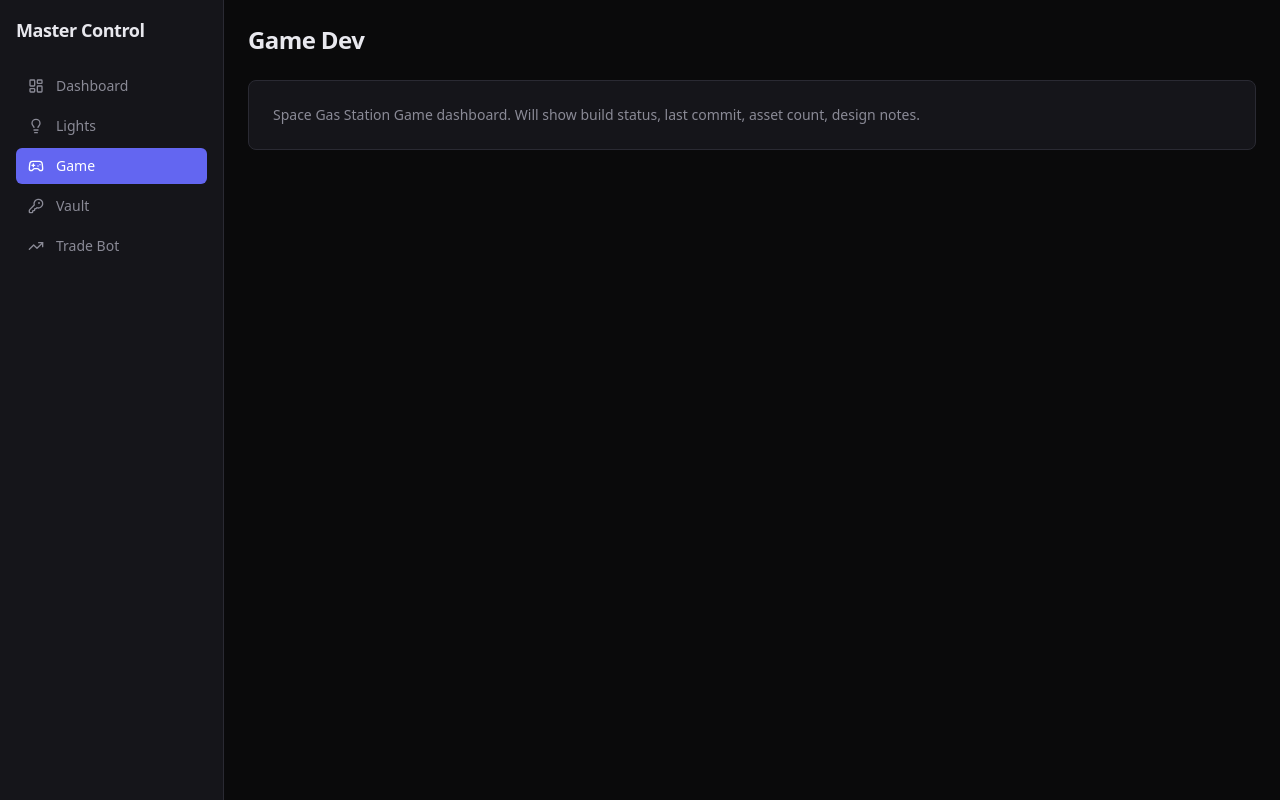
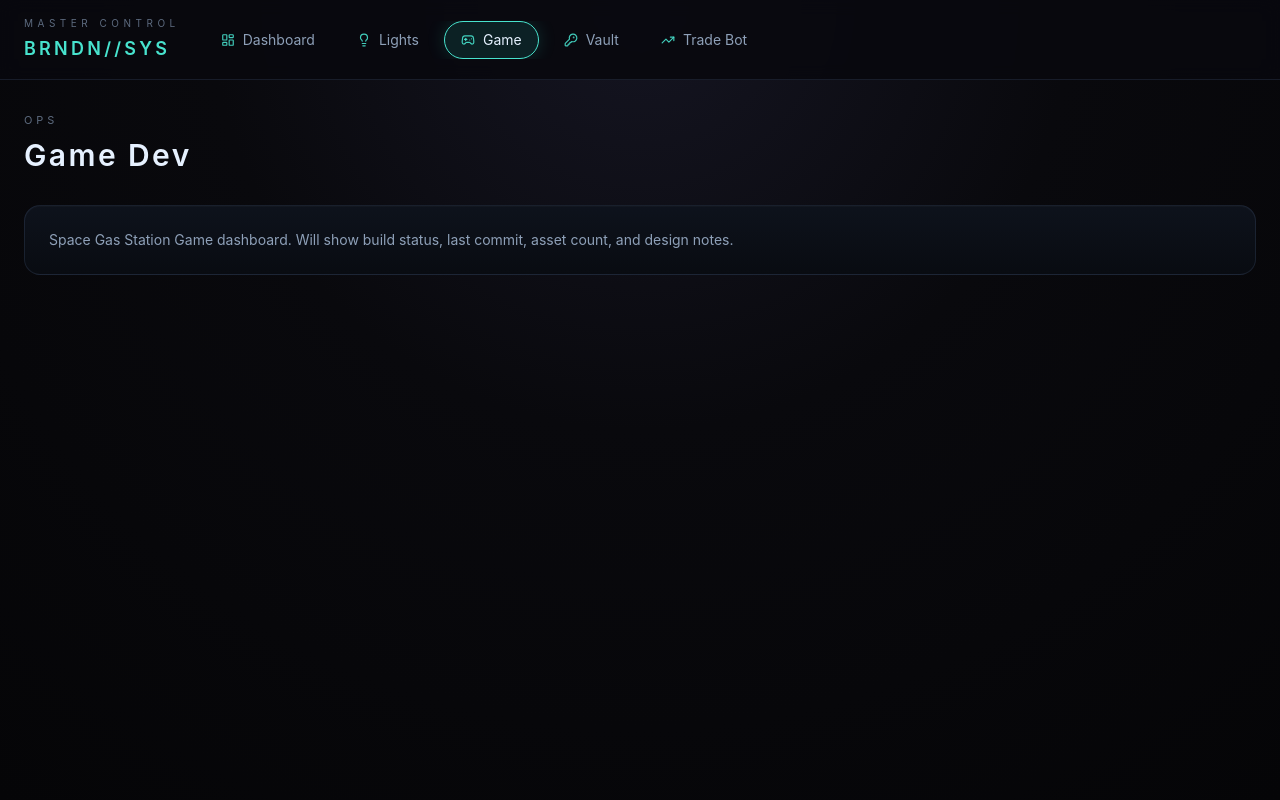
Before and after one commit to kups14502/valkyrie-public, a React (Vite) app in the folder frontend/: page /game in a window 1280 px wide. Built offline with nearby package versions, Linux system fonts and the light colour scheme; no server answers.

Commit message:
Refine master control shell and auth states

```diff
--- a/frontend/src/App.tsx
+++ b/frontend/src/App.tsx
@@ -19,39 +19,37 @@ const navItems = [
   { to: '/trade', label: 'Trade Bot', icon: TrendingUp },
 ]
 
-function Sidebar() {
+function Shell() {
   return (
-    <aside className="w-56 shrink-0 border-r border-[var(--color-border)] bg-[var(--color-surface)] p-4">
-      <h1 className="mb-6 text-lg font-semibold tracking-tight">Master Control</h1>
-      <nav className="space-y-1">
+    <div className="min-h-full bg-[radial-gradient(circle_at_top,#151522_0%,#09090d_42%,#050507_100%)] text-[var(--color-text)]">
+      <header className="sticky top-0 z-10 border-b border-[var(--color-border)] bg-[color:rgba(8,9,14,0.88)] backdrop-blur">
+        <div className="mx-auto flex max-w-7xl items-center justify-between gap-6 px-6 py-4">
+          <div className="shrink-0">
+            <div className="text-[10px] uppercase tracking-[0.45em] text-[var(--color-text-faint)]">Master Control</div>
+            <div className="mt-1 text-lg font-semibold tracking-[0.18em] text-[var(--color-accent)]">BRNDN//SYS</div>
+          </div>
+          <nav className="flex flex-1 items-center justify-start gap-2 overflow-x-auto">
             {navItems.map(({ to, label, icon: Icon }) => (
               <NavLink
                 key={to}
                 to={to}
                 className={({ isActive }) =>
-              `flex items-center gap-3 rounded-md px-3 py-2 text-sm transition ${
+                  `group flex items-center gap-2 rounded-full border px-4 py-2 text-sm transition ${
                     isActive
-                  ? 'bg-[var(--color-accent)] text-white'
-                  : 'text-[var(--color-text-dim)] hover:bg-[var(--color-surface-2)] hover:text-[var(--color-text)]'
+                      ? 'border-[var(--color-accent)] bg-[color:rgba(45,212,191,0.12)] text-[var(--color-text)] shadow-[0_0_18px_rgba(45,212,191,0.18)]'
+                      : 'border-transparent text-[var(--color-text-dim)] hover:border-[var(--color-border-strong)] hover:bg-[color:rgba(255,255,255,0.03)] hover:text-[var(--color-text)]'
                   }`
                 }
               >
-            <Icon size={16} />
-            {label}
+                <Icon size={14} className="text-[var(--color-accent)]/90" />
+                <span className="whitespace-nowrap">{label}</span>
               </NavLink>
             ))}
           </nav>
-    </aside>
-  )
-}
+        </div>
+      </header>
 
-export default function App() {
-  return (
-    <QueryClientProvider client={queryClient}>
-      <BrowserRouter>
-        <div className="flex h-full">
-          <Sidebar />
-          <main className="flex-1 overflow-auto p-6">
+      <main className="mx-auto max-w-7xl px-6 py-8">
         <Routes>
           <Route path="/" element={<Navigate to="/dashboard" replace />} />
           <Route path="/dashboard" element={<Dashboard />} />
@@ -62,6 +60,14 @@ export default function App() {
         </Routes>
       </main>
     </div>
+  )
+}
+
+export default function App() {
+  return (
+    <QueryClientProvider client={queryClient}>
+      <BrowserRouter>
+        <Shell />
       </BrowserRouter>
     </QueryClientProvider>
   )
--- a/frontend/src/index.css
+++ b/frontend/src/index.css
@@ -1,26 +1,40 @@
 @import "tailwindcss";
 
 @theme {
-  --color-bg: #0a0a0b;
-  --color-surface: #15151a;
-  --color-surface-2: #1f1f26;
-  --color-border: #2a2a33;
-  --color-text: #e8e8ee;
-  --color-text-dim: #8a8a96;
-  --color-accent: #6366f1;
-  --color-accent-hover: #818cf8;
-  --color-success: #10b981;
-  --color-warning: #f59e0b;
-  --color-danger: #ef4444;
+  --color-bg: #05070b;
+  --color-surface: #0c1017;
+  --color-surface-2: #111826;
+  --color-surface-3: #0f1420;
+  --color-border: rgba(109, 140, 183, 0.16);
+  --color-border-strong: rgba(72, 227, 206, 0.32);
+  --color-text: #e6f1ff;
+  --color-text-dim: #8ea0b8;
+  --color-text-faint: #5d6b7f;
+  --color-accent: #48e3ce;
+  --color-accent-2: #7a5cff;
+  --color-success: #3ddc97;
+  --color-warning: #ffb84d;
+  --color-danger: #ff5f72;
 }
 
 html, body, #root {
   height: 100%;
   background: var(--color-bg);
   color: var(--color-text);
-  font-family: ui-sans-serif, system-ui, -apple-system, sans-serif;
+  font-family: Inter, ui-sans-serif, system-ui, -apple-system, sans-serif;
+}
+
+* {
+  box-sizing: border-box;
 }
 
 body {
   margin: 0;
+  background:
+    linear-gradient(rgba(72, 227, 206, 0.035), rgba(72, 227, 206, 0.01)),
+    var(--color-bg);
 }
+
+::selection {
+  background: rgba(72, 227, 206, 0.2);
+}
--- a/frontend/src/pages/Dashboard.tsx
+++ b/frontend/src/pages/Dashboard.tsx
@@ -21,15 +21,33 @@ export default function Dashboard() {
   const ai = useQuery({ queryKey: ['ai-usage'], queryFn: fetchAIUsage })
   const projects = useQuery({ queryKey: ['projects'], queryFn: fetchProjects })
 
+  const sysUnauthorized = Boolean((sys.error as { isUnauthorized?: boolean } | null)?.isUnauthorized)
+  const sysBackendUnavailable = Boolean((sys.error as { isBackendUnavailable?: boolean } | null)?.isBackendUnavailable)
+
   return (
-    <div className="space-y-6">
-      <h1 className="text-2xl font-semibold tracking-tight">Dashboard</h1>
+    <div className="space-y-8">
+      <div className="flex items-end justify-between gap-4">
+        <div>
+          <div className="text-[11px] uppercase tracking-[0.35em] text-[var(--color-text-faint)]">System Overview</div>
+          <h1 className="mt-2 text-3xl font-semibold tracking-[0.08em] text-[var(--color-text)]">Dashboard</h1>
+        </div>
+        <div className="rounded-full border border-[var(--color-border)] bg-[color:rgba(255,255,255,0.02)] px-3 py-1 text-xs uppercase tracking-[0.22em] text-[var(--color-text-dim)]">
+          live telemetry
+        </div>
+      </div>
 
       <Card title="Server">
         {sys.isLoading ? (
           <div className="text-sm text-[var(--color-text-dim)]">Loading…</div>
+        ) : sysUnauthorized ? (
+          <div className="space-y-1 text-sm">
+            <div className="text-[var(--color-warning)]">Access handshake required</div>
+            <div className="text-[var(--color-text-dim)]">API is online, but this session is not passing auth yet.</div>
+          </div>
+        ) : sysBackendUnavailable ? (
+          <div className="text-sm text-[var(--color-danger)]">Backend offline</div>
         ) : sys.error ? (
-          <div className="text-sm text-[var(--color-danger)]">Backend offline</div>
+          <div className="text-sm text-[var(--color-danger)]">Telemetry unavailable</div>
         ) : sys.data ? (
           <div className="grid grid-cols-2 gap-4 md:grid-cols-4">
             <Stat label="CPU" value={`${sys.data.cpu.usage.toFixed(1)}%`} sub={`${sys.data.cpu.cores} cores · load ${sys.data.cpu.loadAvg[0].toFixed(2)}`} />
@@ -40,7 +58,7 @@ export default function Dashboard() {
         ) : null}
       </Card>
 
-      <div className="grid gap-6 md:grid-cols-2">
+      <div className="grid gap-6 xl:grid-cols-[1.25fr_0.95fr]">
         <Card title="AI Usage (24h)">
           {ai.data ? (
             <>
@@ -66,7 +84,7 @@ export default function Dashboard() {
           {sessions.data && sessions.data.length > 0 ? (
             <div className="space-y-2">
               {sessions.data.map((s) => (
-                <div key={s.id} className="flex items-center justify-between rounded-md bg-[var(--color-surface-2)] px-3 py-2 text-sm">
+                <div key={s.id} className="flex items-center justify-between rounded-xl border border-[var(--color-border)] bg-[color:rgba(255,255,255,0.02)] px-3 py-3 text-sm">
                   <div>
                     <div className="font-medium">{s.model}</div>
                     <div className="text-xs text-[var(--color-text-dim)]">PID {s.pid} · {fmtBytes(s.memory)}</div>
@@ -81,11 +99,11 @@ export default function Dashboard() {
         </Card>
       </div>
 
-      <Card title="Projects">
+      <Card title="Projects / Feeds">
         {projects.data && projects.data.length > 0 ? (
           <div className="divide-y divide-[var(--color-border)]">
             {projects.data.map((p) => (
-              <div key={p.path} className="flex items-center justify-between py-2 text-sm">
+              <div key={p.path} className="flex items-center justify-between py-3 text-sm">
                 <div>
                   <div className="font-medium">{p.name}</div>
                   <div className="text-xs text-[var(--color-text-dim)]">{p.path}</div>
--- a/frontend/src/pages/Game.tsx
+++ b/frontend/src/pages/Game.tsx
@@ -1,9 +1,12 @@
 export default function Game() {
   return (
-    <div className="space-y-6">
-      <h1 className="text-2xl font-semibold tracking-tight">Game Dev</h1>
-      <div className="rounded-lg border border-[var(--color-border)] bg-[var(--color-surface)] p-6 text-sm text-[var(--color-text-dim)]">
-        Space Gas Station Game dashboard. Will show build status, last commit, asset count, design notes.
+    <div className="space-y-8">
+      <div>
+        <div className="text-[11px] uppercase tracking-[0.35em] text-[var(--color-text-faint)]">Ops</div>
+        <h1 className="mt-2 text-3xl font-semibold tracking-[0.08em]">Game Dev</h1>
+      </div>
+      <div className="rounded-2xl border border-[var(--color-border)] bg-[linear-gradient(180deg,rgba(14,19,29,0.96),rgba(9,12,18,0.96))] p-6 text-sm text-[var(--color-text-dim)] shadow-[inset_0_1px_0_rgba(255,255,255,0.02)]">
+        Space Gas Station Game dashboard. Will show build status, last commit, asset count, and design notes.
       </div>
     </div>
   )
--- a/frontend/src/pages/Lights.tsx
+++ b/frontend/src/pages/Lights.tsx
@@ -1,9 +1,12 @@
 export default function Lights() {
   return (
-    <div className="space-y-6">
-      <h1 className="text-2xl font-semibold tracking-tight">Lights</h1>
-      <div className="rounded-lg border border-[var(--color-border)] bg-[var(--color-surface)] p-6 text-sm text-[var(--color-text-dim)]">
-        Home Assistant integration coming next. Will list entities, toggle on/off, set brightness/color.
+    <div className="space-y-8">
+      <div>
+        <div className="text-[11px] uppercase tracking-[0.35em] text-[var(--color-text-faint)]">Environment</div>
+        <h1 className="mt-2 text-3xl font-semibold tracking-[0.08em]">Lights</h1>
+      </div>
+      <div className="rounded-2xl border border-[var(--color-border)] bg-[linear-gradient(180deg,rgba(14,19,29,0.96),rgba(9,12,18,0.96))] p-6 text-sm text-[var(--color-text-dim)] shadow-[inset_0_1px_0_rgba(255,255,255,0.02)]">
+        Home Assistant integration coming next. Will list entities, toggle on/off, set brightness, and set color.
       </div>
     </div>
   )
--- a/frontend/src/pages/TradeBot.tsx
+++ b/frontend/src/pages/TradeBot.tsx
@@ -1,9 +1,12 @@
 export default function TradeBot() {
   return (
-    <div className="space-y-6">
-      <h1 className="text-2xl font-semibold tracking-tight">Trade Bot</h1>
-      <div className="rounded-lg border border-[var(--color-border)] bg-[var(--color-surface)] p-6 text-sm text-[var(--color-text-dim)]">
-        Bot status, P&amp;L, open positions, recent trades.
+    <div className="space-y-8">
+      <div>
+        <div className="text-[11px] uppercase tracking-[0.35em] text-[var(--color-text-faint)]">Market Link</div>
+        <h1 className="mt-2 text-3xl font-semibold tracking-[0.08em]">Trade Bot</h1>
+      </div>
+      <div className="rounded-2xl border border-[var(--color-border)] bg-[linear-gradient(180deg,rgba(14,19,29,0.96),rgba(9,12,18,0.96))] p-6 text-sm text-[var(--color-text-dim)] shadow-[inset_0_1px_0_rgba(255,255,255,0.02)]">
+        Bot status, P&amp;L, open positions, and recent trades.
       </div>
     </div>
   )
--- a/frontend/src/pages/Vault.tsx
+++ b/frontend/src/pages/Vault.tsx
@@ -1,9 +1,12 @@
 export default function Vault() {
   return (
-    <div className="space-y-6">
-      <h1 className="text-2xl font-semibold tracking-tight">Vault</h1>
-      <div className="rounded-lg border border-[var(--color-border)] bg-[var(--color-surface)] p-6 text-sm text-[var(--color-text-dim)]">
-        Vaultwarden status, last backup, item count. Direct vault access stays in the dedicated Vaultwarden UI.
+    <div className="space-y-8">
+      <div>
+        <div className="text-[11px] uppercase tracking-[0.35em] text-[var(--color-text-faint)]">Secure Layer</div>
+        <h1 className="mt-2 text-3xl font-semibold tracking-[0.08em]">Vault</h1>
+      </div>
+      <div className="rounded-2xl border border-[var(--color-border)] bg-[linear-gradient(180deg,rgba(14,19,29,0.96),rgba(9,12,18,0.96))] p-6 text-sm text-[var(--color-text-dim)] shadow-[inset_0_1px_0_rgba(255,255,255,0.02)]">
+        Vaultwarden status, last backup, and item count. Direct vault access stays in the dedicated Vaultwarden UI.
       </div>
     </div>
   )
```
Also changed, not shown: frontend/src/components/Card.tsx (+7 -7 lines), frontend/src/lib/api.ts (+30 -3 lines). Lines whose indentation alone changed are shown as unchanged.
